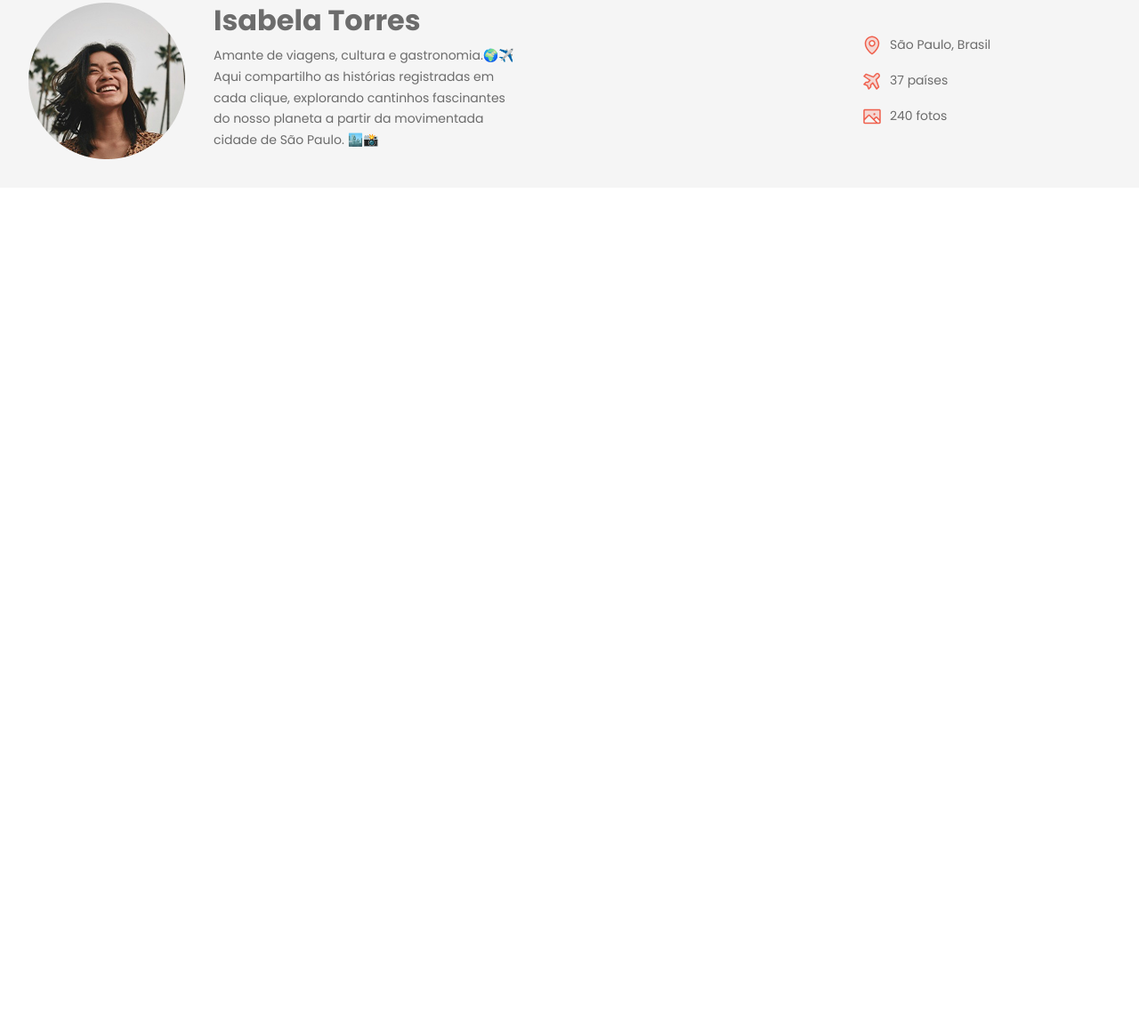
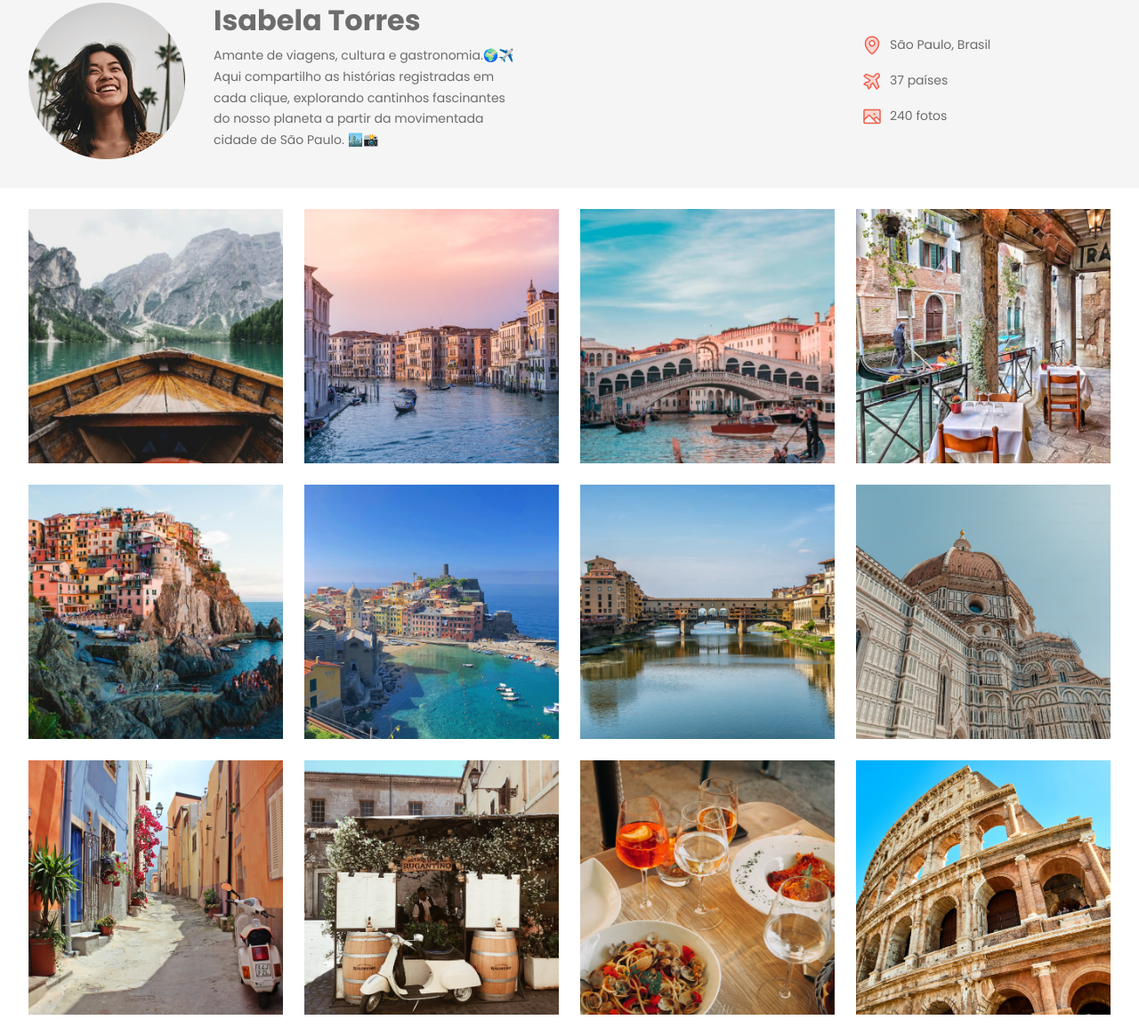
Before and after one commit to rodrigobaiaodev/travelgram, a plain HTML site: page index.html in a window 1280 px wide. Shown: the part 129-1294 px from the top of the page at 89% size. Before the commit the page ends 800 px from the top, so only its background shows below. Drawn offline with Linux system fonts and the light colour scheme; files that its build step writes are made by us from their sources; files whose address does not match are found by name.

Commit message:
main gallery

```diff
--- a/index.html
+++ b/index.html
@@ -61,6 +61,22 @@
           </ul>
        </div>
     </header>
+
  </div>
+
+   <main class="container">
+         <img src="assets/images/Image 01.png" alt="Imagem de viagem">
+         <img src="assets/images/Image 02.png" alt="Imagem de viagem">
+         <img src="assets/images/Image 03.png" alt="Imagem de viagem">
+         <img src="assets/images/Image 04.png" alt="Imagem de viagem">
+         <img src="assets/images/Image 05.png" alt="Imagem de viagem">
+         <img src="assets/images/Image 06.png" alt="Imagem de viagem">
+         <img src="assets/images/Image 07.png" alt="Imagem de viagem">
+         <img src="assets/images/Image 08.png" alt="Imagem de viagem">
+         <img src="assets/images/Image 09.png" alt="Imagem de viagem">
+         <img src="assets/images/Image 10.png" alt="Imagem de viagem">
+         <img src="assets/images/Image 11.png" alt="Imagem de viagem">
+         <img src="assets/images/Image 12.png" alt="Imagem de viagem">
+   </main>
 </body>
 </html>
--- a/styles/index.css
+++ b/styles/index.css
@@ -1,3 +1,4 @@
 @import url(global.css);
 @import url(nav.css);
 @import url(header.css);
+@import url(main.css);
--- /dev/null
+++ b/styles/main.css
@@ -0,0 +1,13 @@
+main {
+  display: flex;
+  flex-wrap: wrap;
+  gap: 24px;
+  padding-block: 24px;
+
+}
+
+main img {
+ width: 286px;
+ height: 286px;
+ object-fit: cover;
+}
```
